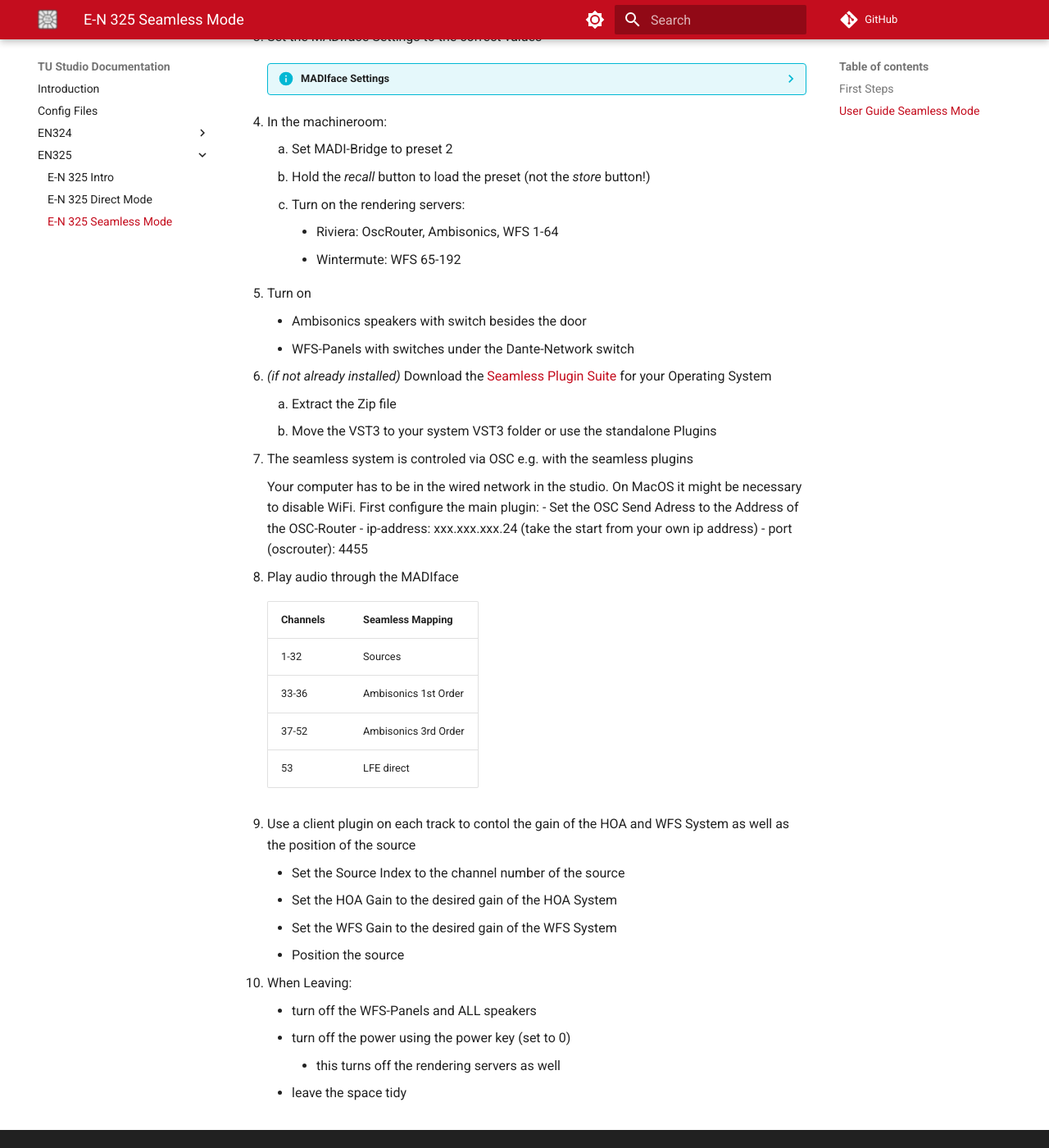
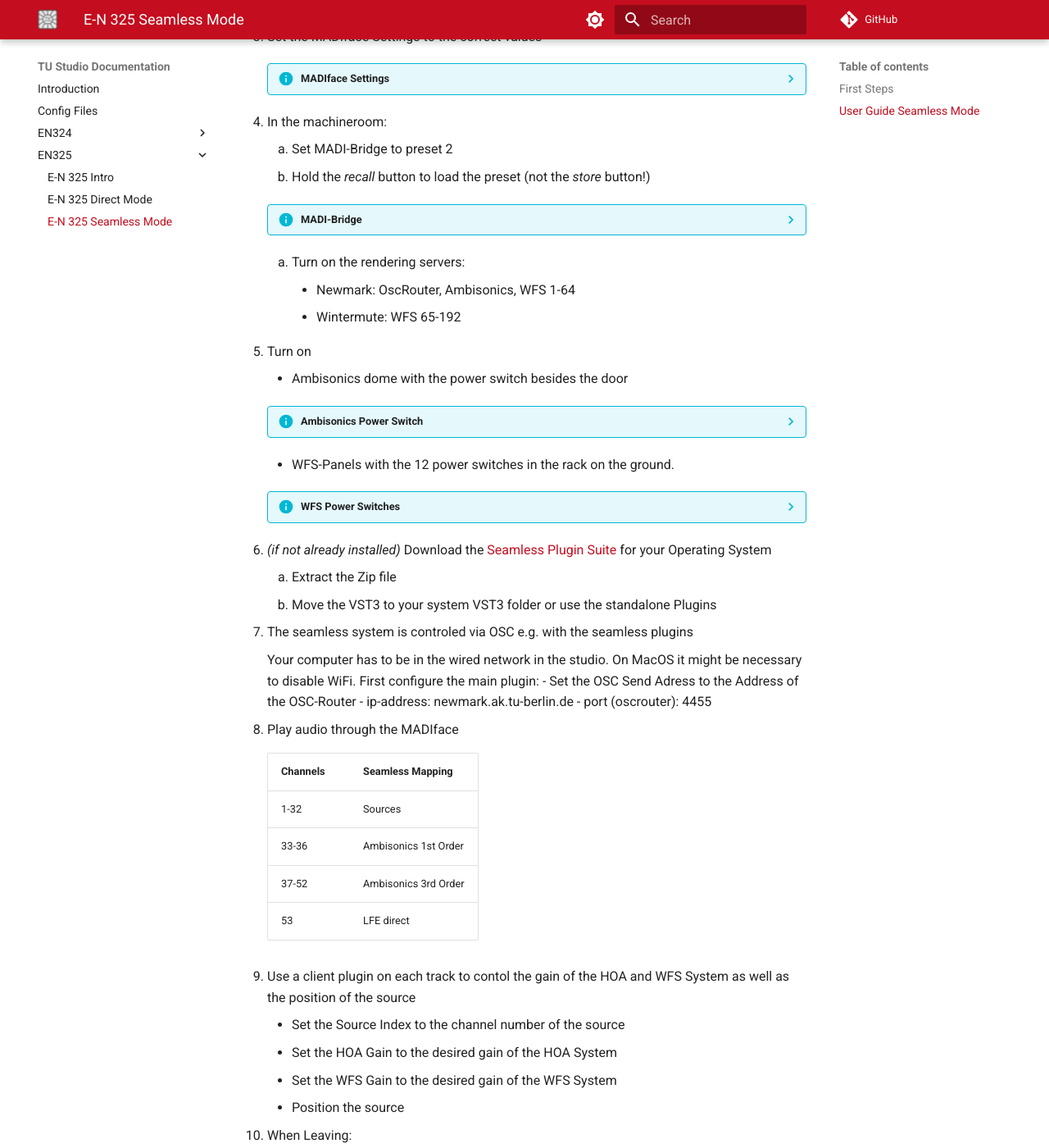
Before and after one commit to tu-studio/studio-docs, an MkDocs documentation site: the page built from docs/EN325/seamless-mode.md, in a window 1280 px wide and 1400 px high, scrolled down 724 px. Shown: the whole window at 82% size. Built offline with MkDocs 1.6.1 and Material for MkDocs 9.7.7, drawn with Linux system fonts in a browser that asks for light colours; comment, search, counter and statistics services are not loaded.

Commit message:
added more images to seamless mode docs, changed ip to hostname

```diff
--- a/docs/EN325/seamless-mode.md
+++ b/docs/EN325/seamless-mode.md
@@ -23,14 +23,20 @@
 3. In the machineroom:
     1. Set MADI-Bridge to preset 2
     2. Hold the *recall* button to load the preset (not the *store* button!)
-        <!-- TODO insert foto -->
+    ??? info "MADI-Bridge"
+        ![Picture of MADI-Bridge Preset Selection](../graphics/madibridge.jpg){: style="width:600px"}
     3. Turn on the rendering servers:
-        - Riviera: OscRouter, Ambisonics, WFS 1-64
+        - Newmark: OscRouter, Ambisonics, WFS 1-64
         - Wintermute: WFS 65-192
 
 4. Turn on
-    - Ambisonics speakers with switch besides the door
-    - WFS-Panels with switches under the Dante-Network switch
+    - Ambisonics dome with the power switch besides the door
+    ??? info "Ambisonics Power Switch"
+        ![Picture of Ambisonics switch](../graphics/ambidome_switch.png){: style="width:600px"}
+    - WFS-Panels with the 12 power switches in the rack on the ground.
+    ??? info "WFS Power Switches"
+        ![Picture of WFS Power Rack](../graphics/wfs_power_switches.png){: style="width:600px"}
+        Power switches are marked in red.
 5. *(if not already installed)* Download the [Seamless Plugin Suite](https://github.com/TU-Studio/seamless-plugin-suite/releases/latest) for your Operating System
     1. Extract the Zip file
     2. Move the VST3 to your system VST3 folder or use the standalone Plugins
@@ -40,7 +46,7 @@
     Your computer has to be in the wired network in the studio. On MacOS it might be necessary to disable WiFi.
     First configure the main plugin:
     - Set the OSC Send Adress to the Address of the OSC-Router
-    - ip-address: xxx.xxx.xxx.24 (take the start from your own ip address)
+    - ip-address: newmark.ak.tu-berlin.de
     - port (oscrouter): 4455
 
 7. Play audio through the MADIface
```
Also changed, not shown: docs/graphics/ambidome_switch.png (added), docs/graphics/madibridge.jpg (added), 1 other file.
